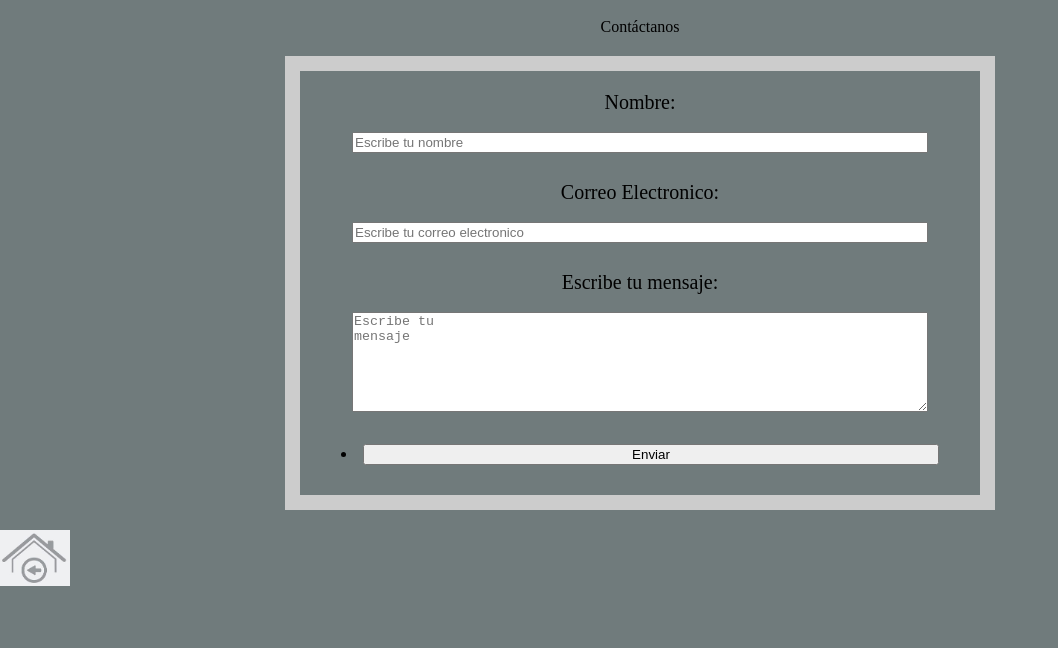
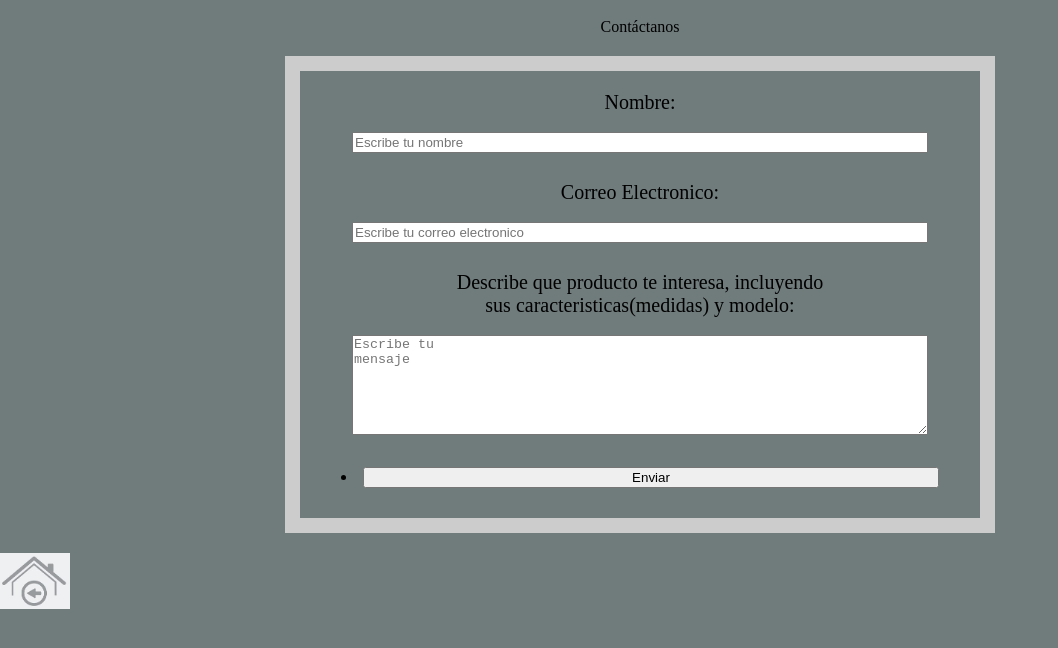
Before and after one commit to roberto1342/sodadura-los-angeles, a plain HTML site: page contacto.html in a window 1280 px wide. Shown: the whole page, without its empty margins (0-1058 px from the left). Drawn offline with Linux system fonts and the light colour scheme.

Commit message:
Update contacto.html

```diff
--- a/contacto.html
+++ b/contacto.html
@@ -58,7 +58,7 @@
  <label for="Email">Correo Electronico:</label><br>
  <input type="email" id="email" placeholder="Escribe tu correo electronico"><br><br>
 
- <label for="mensaje">Escribe tu mensaje:</label><br>
+ <label for="mensaje">Describe que producto te interesa, incluyendo<br> sus caracteristicas(medidas) y modelo:</label><br>
  <textarea type="mensaje" id="mensaje" placeholder="Escribe tu
 mensaje"></textarea><br><br>
 
```
